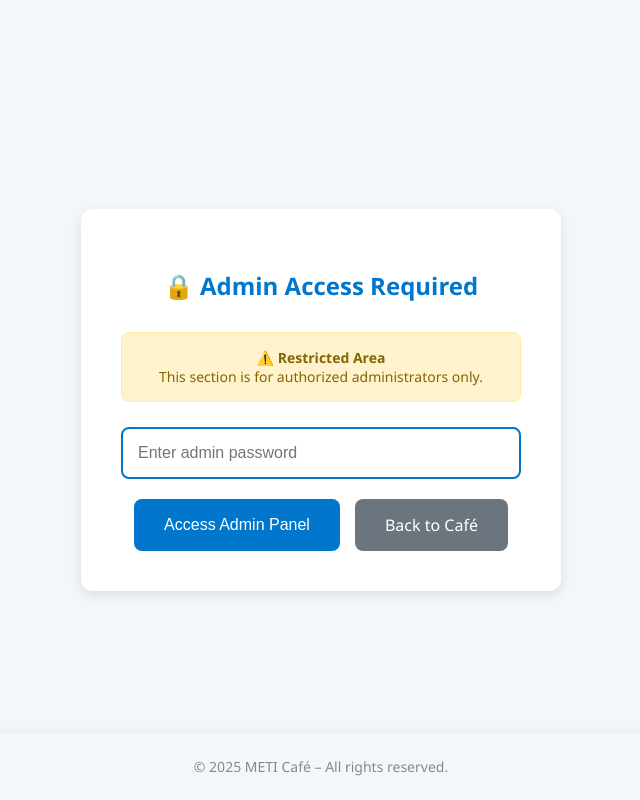
After one commit to Ahmed1208/METI-Host, a Flask app: template templates/admin_login.html in a window 1280 px wide. The commit adds this page. Shown: the whole page, without its empty margins (319-959 px from the left). Run offline with Flask 3, Linux system fonts and the light colour scheme; the template is opened without the code that fills it, so the values that code supplies are empty.

Commit message:
adding message Date feature, date displayed when the user hover by mouse

```diff
--- a/app.py
+++ b/app.py
@@ -1,50 +1,45 @@
 import datetime
 import re
+import os
 from flask import Flask, render_template, request, session, redirect
 
 app = Flask(__name__)
-app.secret_key = "your-secret-key"  # Replace with a secure, random key
+
+# Load environment variables
+from dotenv import load_dotenv
+
+load_dotenv()
+
+# Configuration from environment variables
+app.secret_key = os.getenv('FLASK_SECRET_KEY', 'fallback-secret-key-change-this')
+ADMIN_PASSWORD = os.getenv('ADMIN_PASSWORD', 'admin-delete')
+
 
 def tier1(input_text):
     # Example processing logic — replace with your actual logic
     return f"Processed: {input_text.upper()} ahmed.hossam1"
+
 
 def get_client_ip():
     if request.headers.getlist("X-Forwarded-For"):
         return request.headers.getlist("X-Forwarded-For")[0].split(',')[0].strip()
     return request.remote_addr
 
-# @app.route("/", methods=["GET", "POST"])
-# def home():
-#     result = ""
-#     name = session.get("username")
-#
-#     if request.method == "POST":
-#         # Save username if not already in session
-#         if not name:
-#             name = request.form.get("username")
-#             if name:
-#                 session["username"] = name
-#
-#         user_input = request.form["user_input"]
-#         ip = get_client_ip()
-#         user_agent = request.headers.get('User-Agent')
-#         timestamp = datetime.datetime.now().isoformat()
-#
-#         # Save all data to a file
-#         with open("user_inputs.txt", "a", encoding="utf-8") as f:
-#             f.write(f"{timestamp}\t{name}\t{ip}\t{user_agent}\t{user_input}\n")
-#
-#         result = tier1(user_input)
-#
-#     return render_template("index.html", result=result, name=name)
+
+def format_timestamp(timestamp_str):
+    """Convert ISO timestamp to a more readable format"""
+    try:
+        dt = datetime.datetime.fromisoformat(timestamp_str)
+        return dt.strftime("%B %d, %Y at %I:%M %p")
+    except:
+        return timestamp_str
+
 
 @app.route("/", methods=["GET", "POST"])
-@app.route("/amin-delete", methods=["GET", "POST"])
 def home():
     result = ""
     name = session.get("username")
-    show_delete_form = request.path == "/amin-delete"
+    show_delete_form = False
 
     if request.method == "POST":
         if not name:
@@ -73,7 +68,7 @@ def home():
             for line in f:
                 parts = line.rstrip('\n').split('\t', 4)
                 if len(parts) == 5:
-                    _, _, _, _, message = parts
+                    timestamp, _, _, _, message = parts
                     indent = "\n" + " " * 11
                     # Convert \n to indent
                     unescaped_msg = message.replace("\\n", indent)
@@ -81,7 +76,88 @@ def home():
                     # Convert URLs into hyperlinks
                     url_pattern = re.compile(r"(https?://[^\s]+)")
                     unescaped_msg = re.sub(url_pattern, r"<a href='\1' target='_blank'>\1</a>", unescaped_msg)
+
                     if unescaped_msg.strip():
+                        formatted_timestamp = format_timestamp(timestamp)
+                        delete_button = ""
+
+                        formatted_msg = (
+                            "<div class='message-container' style='white-space: pre-wrap; margin-bottom: 10px; position: relative;'>"
+                            "<span style='color:blue;'>Anonymous:</span> "
+                            f"{unescaped_msg}{delete_button}"
+                            f"<div class='timestamp-tooltip' style='display: none; position: absolute; background: rgba(0,0,0,0.8); color: white; padding: 5px 8px; border-radius: 4px; font-size: 12px; top: -35px; left: 0; white-space: nowrap; z-index: 1000;'>{formatted_timestamp}</div>"
+                            "</div>"
+                        )
+
+                        messages.append(formatted_msg)
+        messages.reverse()
+    except FileNotFoundError:
+        messages = []
+
+    return render_template("index.html", result=result, name=name,
+                           all_messages="<br>".join(messages),
+                           show_delete_form=show_delete_form)
+
+
+@app.route("/amin-delete", methods=["GET", "POST"])
+def admin_delete():
+    # Check if admin is already authenticated
+    if not session.get("admin_authenticated"):
+        if request.method == "POST":
+            password = request.form.get("admin_password", "")
+            if password == ADMIN_PASSWORD:
+                session["admin_authenticated"] = True
+                return redirect("/amin-delete")
+            else:
+                # Wrong password, redirect to home
+                return redirect("/")
+        else:
+            # Show password form
+            return render_template("admin_login.html")
+
+    # Admin is authenticated, show delete interface
+    result = ""
+    name = session.get("username")
+    show_delete_form = True
+
+    if request.method == "POST":
+        if not name:
+            name = request.form.get("username")
+            if name:
+                session["username"] = name
+
+        user_input = request.form["user_input"]
+        ip = get_client_ip()
+        user_agent = request.headers.get('User-Agent')
+        timestamp = datetime.datetime.now().isoformat()
+
+        with open("user_inputs.txt", "a", encoding="utf-8") as f:
+            f.write(f"{timestamp}\t{name}\t{ip}\t{user_agent}\t{user_input}\n")
+
+        session["last_result"] = tier1(user_input)
+
+        return redirect(request.path)
+
+    # Retrieve result after redirect
+    result = session.pop("last_result", "")
+
+    messages = []
+    try:
+        with open("user_inputs.txt", "r", encoding="utf-8") as f:
+            for line in f:
+                parts = line.rstrip('\n').split('\t', 4)
+                if len(parts) == 5:
+                    timestamp, _, _, _, message = parts
+                    indent = "\n" + " " * 11
+                    # Convert \n to indent
+                    unescaped_msg = message.replace("\\n", indent)
+
+                    # Convert URLs into hyperlinks
+                    url_pattern = re.compile(r"(https?://[^\s]+)")
+                    unescaped_msg = re.sub(url_pattern, r"<a href='\1' target='_blank'>\1</a>", unescaped_msg)
+
+                    if unescaped_msg.strip():
+                        formatted_timestamp = format_timestamp(timestamp)
                         delete_button = ""
                         if show_delete_form:
                             delete_button = (
@@ -94,9 +170,11 @@ def home():
                             )
 
                         formatted_msg = (
-                            "<div style='white-space: pre-wrap; margin-bottom: 10px;'>"
+                            "<div class='message-container' style='white-space: pre-wrap; margin-bottom: 10px; position: relative;'>"
                             "<span style='color:blue;'>Anonymous:</span> "
-                            f"{unescaped_msg}{delete_button}</div>"
+                            f"{unescaped_msg}{delete_button}"
+                            f"<div class='timestamp-tooltip' style='display: none; position: absolute; background: rgba(0,0,0,0.8); color: white; padding: 5px 8px; border-radius: 4px; font-size: 12px; top: -35px; left: 0; white-space: nowrap; z-index: 1000;'>{formatted_timestamp}</div>"
+                            "</div>"
                         )
 
                         messages.append(formatted_msg)
@@ -107,6 +185,12 @@ def home():
     return render_template("index.html", result=result, name=name,
                            all_messages="<br>".join(messages),
                            show_delete_form=show_delete_form)
+
+
+@app.route("/admin-logout")
+def admin_logout():
+    session.pop("admin_authenticated", None)
+    return redirect("/")
 
 
 @app.route("/delete_message", methods=["POST"])
@@ -145,7 +229,7 @@ def get_messages():
             for line in f:
                 parts = line.rstrip('\n').split('\t', 4)
                 if len(parts) == 5:
-                    _, _, _, _, message = parts
+                    timestamp, _, _, _, message = parts
                     indent = "\n" + " " * 11
                     # Convert \n to indent
                     unescaped_msg = message.replace("\\n", indent)
@@ -155,10 +239,13 @@ def get_messages():
                     unescaped_msg = re.sub(url_pattern, r"<a href='\1' target='_blank'>\1</a>", unescaped_msg)
 
                     if unescaped_msg.strip():
+                        formatted_timestamp = format_timestamp(timestamp)
                         formatted_msg = (
-                            "<div style='white-space: pre-wrap; margin-bottom: 10px;'>"
+                            "<div class='message-container' style='white-space: pre-wrap; margin-bottom: 10px; position: relative;'>"
                             "<span style='color:blue;'>Anonymous:</span> "
-                            f"{unescaped_msg}</div>"
+                            f"{unescaped_msg}"
+                            f"<div class='timestamp-tooltip' style='display: none; position: absolute; background: rgba(0,0,0,0.8); color: white; padding: 5px 8px; border-radius: 4px; font-size: 12px; top: -35px; left: 0; white-space: nowrap; z-index: 1000;'>{formatted_timestamp}</div>"
+                            "</div>"
                         )
                         messages.append(formatted_msg)
         messages.reverse()
@@ -168,6 +255,5 @@ def get_messages():
     return "<br>".join(messages)
 
 
-
 if __name__ == "__main__":
     app.run(host="0.0.0.0", port=5000, debug=True)
--- /dev/null
+++ b/requirements.txt
@@ -0,0 +1,2 @@
+Flask==2.3.3
+python-dotenv==1.0.0
--- /dev/null
+++ b/templates/admin_login.html
@@ -0,0 +1,155 @@
+<!DOCTYPE html>
+<html lang="en">
+<head>
+    <meta charset="UTF-8">
+    <title>METI – Café Admin Access</title>
+    <link rel="icon" href="{{ url_for('static', filename='favicon.ico') }}">
+
+    <style>
+        body {
+            font-family: 'Segoe UI', sans-serif;
+            background-color: #f4f7fa;
+            display: flex;
+            justify-content: center;
+            align-items: center;
+            min-height: 100vh;
+            margin: 0;
+        }
+
+        .login-container {
+            background-color: white;
+            border-radius: 12px;
+            box-shadow: 0 4px 12px rgba(0, 0, 0, 0.1);
+            padding: 40px;
+            width: 400px;
+            text-align: center;
+        }
+
+        h2 {
+            color: #0077cc;
+            margin-bottom: 30px;
+        }
+
+        .warning {
+            background-color: #fff3cd;
+            border: 1px solid #ffeaa7;
+            color: #856404;
+            padding: 15px;
+            border-radius: 8px;
+            margin-bottom: 25px;
+            font-size: 14px;
+        }
+
+        input[type="password"] {
+            width: 100%;
+            padding: 15px;
+            border: 2px solid #ddd;
+            border-radius: 8px;
+            font-size: 16px;
+            margin-bottom: 20px;
+            box-sizing: border-box;
+            transition: border-color 0.3s ease;
+        }
+
+        input[type="password"]:focus {
+            outline: none;
+            border-color: #0077cc;
+        }
+
+        .btn-container {
+            display: flex;
+            gap: 15px;
+            justify-content: center;
+        }
+
+        input[type="submit"] {
+            padding: 15px 30px;
+            background-color: #0077cc;
+            color: white;
+            border: none;
+            border-radius: 8px;
+            font-size: 16px;
+            cursor: pointer;
+            transition: background-color 0.3s ease;
+        }
+
+        input[type="submit"]:hover {
+            background-color: #005fa3;
+        }
+
+        .back-btn {
+            padding: 15px 30px;
+            background-color: #6c757d;
+            color: white;
+            border: none;
+            border-radius: 8px;
+            font-size: 16px;
+            cursor: pointer;
+            text-decoration: none;
+            display: inline-block;
+            transition: background-color 0.3s ease;
+        }
+
+        .back-btn:hover {
+            background-color: #545b62;
+        }
+
+        .footer {
+            position: fixed;
+            bottom: 0;
+            left: 0;
+            width: 100%;
+            text-align: center;
+            font-size: 14px;
+            color: #888;
+            background-color: #f4f7fa;
+            padding: 10px 0;
+            box-shadow: 0 -2px 6px rgba(0, 0, 0, 0.05);
+        }
+    </style>
+</head>
+<body>
+
+    <div class="login-container">
+        <h2>🔒 Admin Access Required</h2>
+
+        <div class="warning">
+            <strong>⚠️ Restricted Area</strong><br>
+            This section is for authorized administrators only.
+        </div>
+
+        <form method="post">
+            <input type="password"
+                   name="admin_password"
+                   placeholder="Enter admin password"
+                   required
+                   autofocus>
+
+            <div class="btn-container">
+                <input type="submit" value="Access Admin Panel">
+                <a href="/" class="back-btn">Back to Café</a>
+            </div>
+        </form>
+    </div>
+
+    <footer class="footer">
+        <p>&copy; 2025 METI Café – All rights reserved.</p>
+    </footer>
+
+    <script>
+        // Auto-focus on password field
+        document.addEventListener('DOMContentLoaded', function() {
+            document.querySelector('input[type="password"]').focus();
+        });
+
+        // Handle Enter key submission
+        document.querySelector('input[type="password"]').addEventListener('keydown', function(event) {
+            if (event.key === 'Enter') {
+                event.preventDefault();
+                this.closest('form').submit();
+            }
+        });
+    </script>
+
+</body>
+</html>
```
Also changed, not shown: templates/index.html (+105 -54 lines), README.md, 1 other file.
